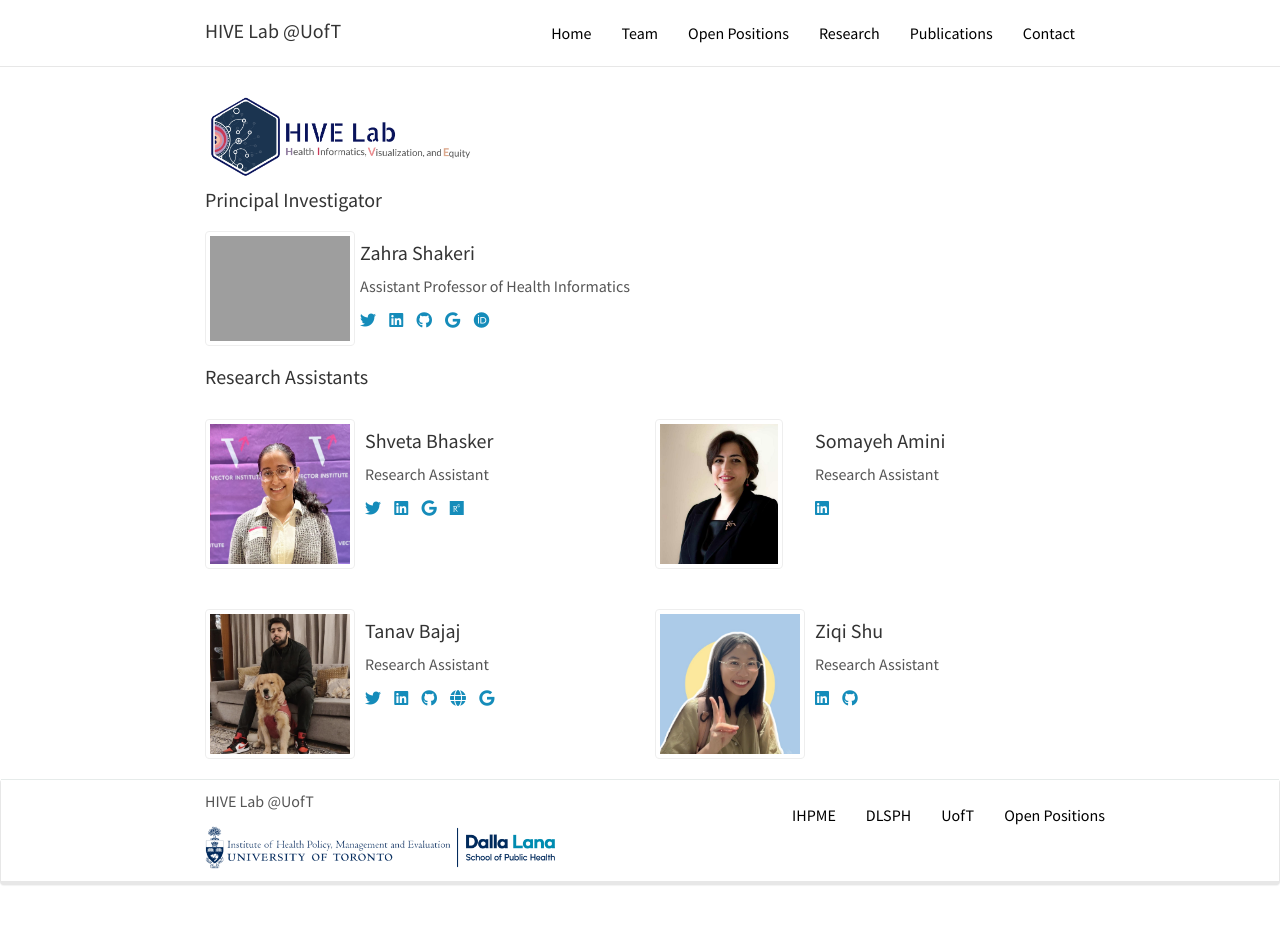
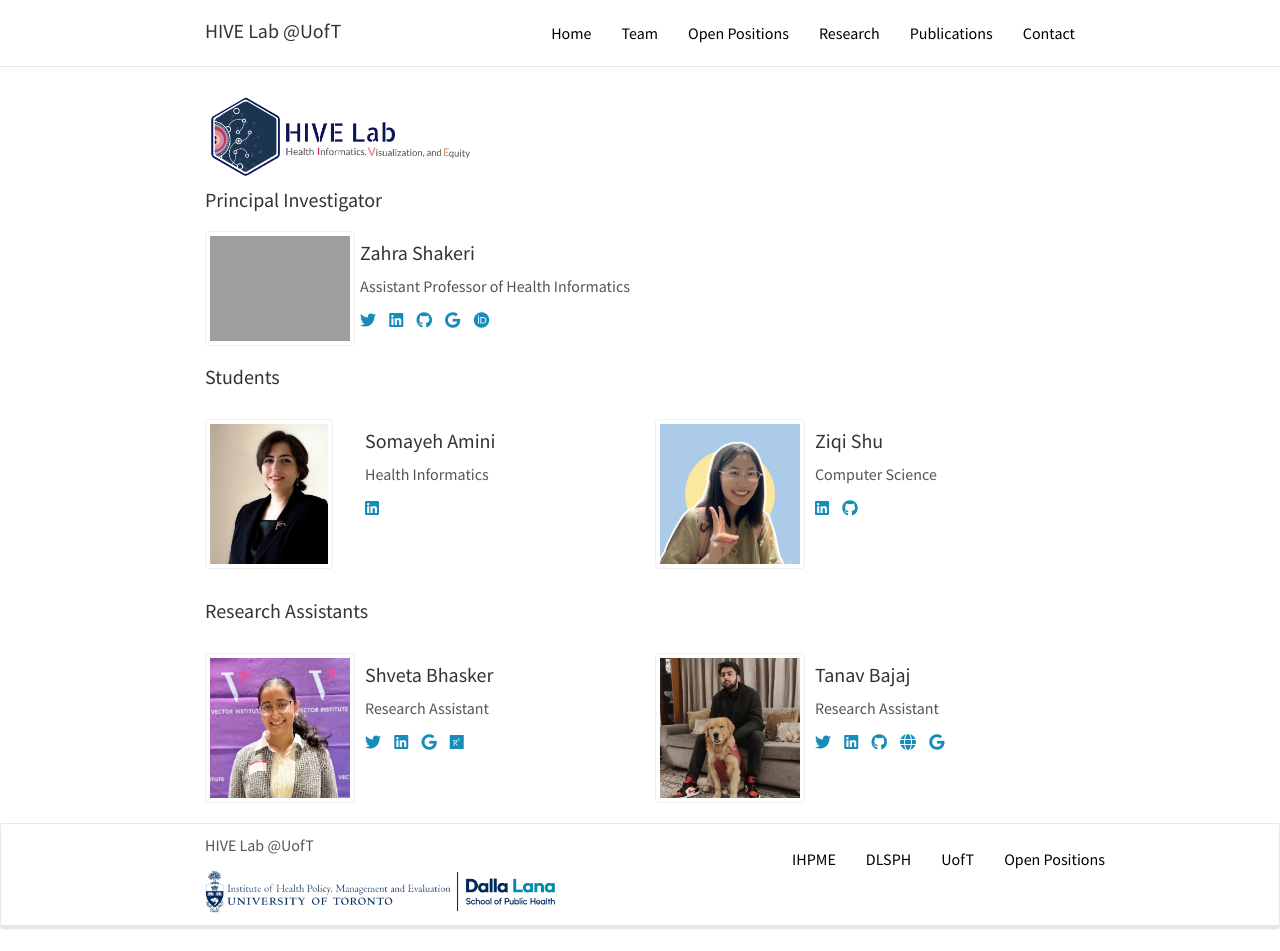
Before and after one commit to HIVE-UofT/hive-uoft-old-site, a Jekyll site: the page built from _pages/team/index.html, in a window 1280 px wide and 951 px high. Built offline with Jekyll 4.4.1, drawn with Linux system fonts in a browser that asks for light colours; nearby versions of some CDN libraries.

Commit message:
teams layout updated

```diff
--- a/_pages/team/_posts/2022-12-23-researcher-somayeh.md
+++ b/_pages/team/_posts/2022-12-23-researcher-somayeh.md
@@ -1,9 +1,9 @@
 ---
 layout: member
-category: RA
+category: student
 title: Somayeh Amini
 image: Somayeh_amini.jpeg
-role: Research Assistant
+role: Health Informatics
 permalink: 'team/samini'
 social:
     twitter:
--- a/_pages/team/_posts/2023-5-8-researcher-Ziqi.md
+++ b/_pages/team/_posts/2023-5-8-researcher-Ziqi.md
@@ -1,9 +1,9 @@
 ---
 layout: member
-category: RA
+category: student
 title: Ziqi Shu
 image: ziqi_shu.jpeg
-role: Research Assistant
+role: Computer Science
 permalink: 'team/ziqishu'
 social:
     linkedin: https://www.linkedin.com/in/ziqi-shu-b45a20216
--- a/_pages/team/index.html
+++ b/_pages/team/index.html
@@ -89,29 +89,65 @@ permalink: /team/
 <!---->
 <!--{% endfor %}-->
 
-<!--<h3><a id="PDF"></a>Students</h3>-->
-<!--{% assign members = site.posts | where: 'category', 'student' | sort: 'date' %}-->
-<!--{% for member in members %}-->
-<!--<div class="card team-member-card">-->
-<!--    <div class="row mt-3">-->
-<!--        <div class="col-md-2">-->
-<!--            <a href={{member.url}}>-->
-<!--                <img src="{{ site.url }}{{ site.baseurl }}/images/logo/{{ member.image }}"-->
-<!--                    class="card-img img-responsive img-thumbnail"-->
-<!--                    style="filter: grayscale(70%); max-width: 100px;"/>-->
-<!--            </a>-->
-<!--        </div>-->
-<!---->
-<!--        <div class="col-md-10">-->
-<!--            <div class="card-body">-->
-<!--            <h4 class="card-title">{{ member.title }}</h4>-->
-<!--            <p class="card-text">{{ member.role }}</p>-->
-<!--            </div>-->
-<!--        </div>-->
-<!--    </div>-->
-<!--</div>-->
-<!---->
-<!--{% endfor %}-->
+<h4><a id="RA"></a>Students</h4>
+
+{% assign members = site.posts | where: 'category', 'student' | sort: 'date' %}
+
+<div class="row">
+    {% for member in members %}
+    <div class="col-sm-6 clearfix">
+        <div class="card team-member-card">
+            <div class="row">
+                <div class="col-md-4">
+                    <a href={{member.url}}>
+                        <img src="{{ site.url }}{{ site.baseurl }}/images/team/{{ member.image }}"
+                        class="card-img img-responsive img-thumbnail"
+                        style="filter: grayscale(10%); max-width: 150px;max-height: 150px;"/>
+                    </a>
+                </div>
+                <div class="col-md-6">
+                    <div class="card-body">
+                        <h4 class="card-title">{{ member.title }}</h4>
+                        <p class="card-text">{{ member.role }}</p>
+                        <ul class="list-inline list-unstyled">
+                            <!-- Twitter -->
+                            {% if member.social.twitter %}
+                            <li><a color="black"  target="blank" href="{{member.social.twitter}}"><i class="fab fa-twitter"></i></a></li>
+                            {% endif %}
+                            <!-- Linkedin -->
+                            {% if member.social.linkedin %}
+                            <li><a target="blank" href="{{member.social.linkedin}}"><i class="fab fa-linkedin"></i></a></li>
+                            {% endif %}
+                            <!-- Github -->
+                            {% if member.social.github %}
+                            <li><a target="blank" href="{{member.social.github}}"><i class="fab fa-github"></i></a></li>
+                            {% endif %}
+                            <!-- Personal Website -->
+                            {% if member.social.website %}
+                            <li><a target="blank" href="{{member.social.website}}"><i class="fas fa-globe"></i></a></li>
+                            {% endif %}
+                            <!-- Google Scholar -->
+                            {% if member.social.google-scholar %}
+                            <li><a target="blank" href="{{member.social.google-scholar}}"><i class="fab fa-google"></i></a></li>
+                            {% endif %}
+                            <!-- Orcid -->
+                            {% if member.social.orcid %}
+                            <li><a target="blank" href="{{member.social.orcid}}"><i class="fab fa-orcid"></i></a></li>
+                            {% endif %}
+                            <!-- Research Gate -->
+                            {% if member.social.research-gate %}
+                            <li><a target="blank" href="{{member.social.research-gate}}"><i class="fab fa-researchgate"></i></a></li>
+                            {% endif %}
+                        </ul>
+                    </div>
+                </div>
+            </div>
+        </div>
+    </div>
+    {% endfor %}
+</div>
+
+
 
 
 <h4><a id="RA"></a>Research Assistants</h4>
```
Also changed, not shown: _pages/team/_posts/2019-09-01-researcher-student1.md (deleted, +0 -20 lines).
